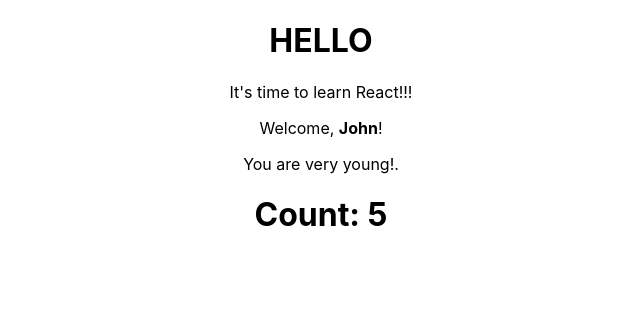
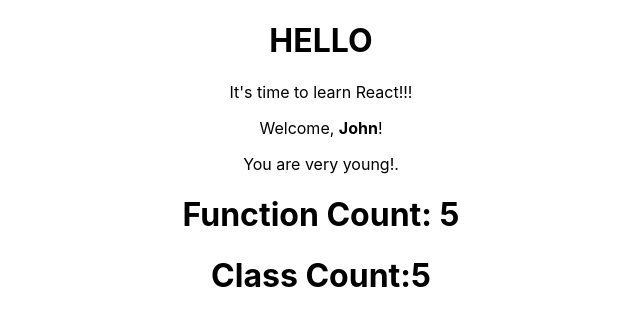
Before and after one commit to Fredeugine/my-app, a React (Create React App) app: page / in a window 1280 px wide. Shown: the top 326 px of the page, without its empty margins (319-959 px from the left). Built offline with nearby package versions, Linux system fonts and the light colour scheme.

Commit message:
React exercise 1

```diff
--- a/src/App.js
+++ b/src/App.js
@@ -2,6 +2,7 @@
 import React from 'react';
 import {Welcome} from "./welcome";
 import {Counter} from "./welcome";
+import Counters from "./counters";
 
 
 function hello() {
@@ -11,6 +12,7 @@
           {message()}
           <Welcome name={<strong>John</strong>} age={16}></Welcome>
           <Counter initVal={0} incInv={1000} incAm={1}></Counter>
+          <Counters incAm={1} initVal={0} incInv={1000} ></Counters>
 
       </div>
 
--- /dev/null
+++ b/src/counters.js
@@ -0,0 +1,32 @@
+import React, { Component } from 'react';
+
+
+export function CounterDisplay ({ countProp }){
+return <h1>Class Count:{countProp}</h1>;
+}
+
+class Counters extends Component {
+    state = {
+        count: this.props.initVal
+    };
+
+    componentDidMount() {
+        this.countFunc = setInterval(() => {
+            this.setState(prevState => ({
+                count: prevState.count + (this.props.incAm)
+            }));
+        }, this.props.incInv );
+    }
+
+    componentWillUnmount() {
+        clearInterval(this.countFunc);
+    }
+
+    render() {
+        return <CounterDisplay countProp={this.state.count} />;
+    }
+}
+//No, the constructor isn't required since the state properties have been both defined and initialized
+//in the same class or state object
+
+export default Counters;
--- a/src/welcome.js
+++ b/src/welcome.js
@@ -51,7 +51,7 @@
     const [count, setCount] = useState(initVal);
 
     useEffect(function ()  {
-       var countInc = setInterval(function() {
+       let countInc = setInterval(function() {
             setCount(function (prevCount){
                 return prevCount + incAm
             });
@@ -70,7 +70,7 @@
 export function CounterDisplay({counts}){
     return(
         <div>
-            <h1>Count: {counts}</h1>
+            <h1>Function Count: {counts}</h1>
         </div>
     )
 }
```
